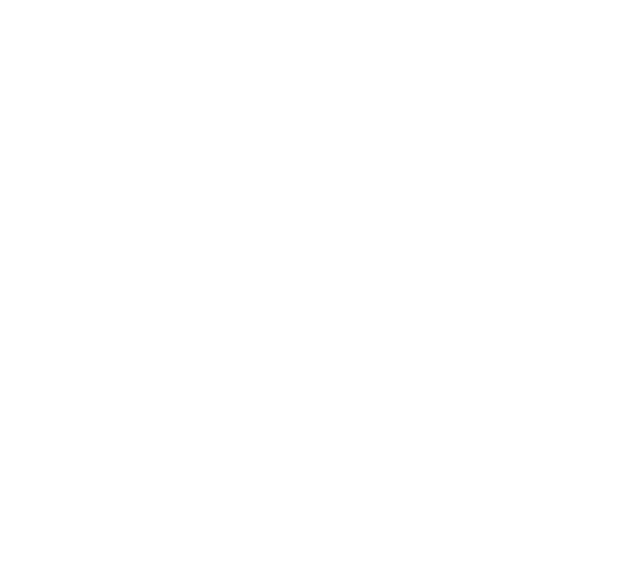
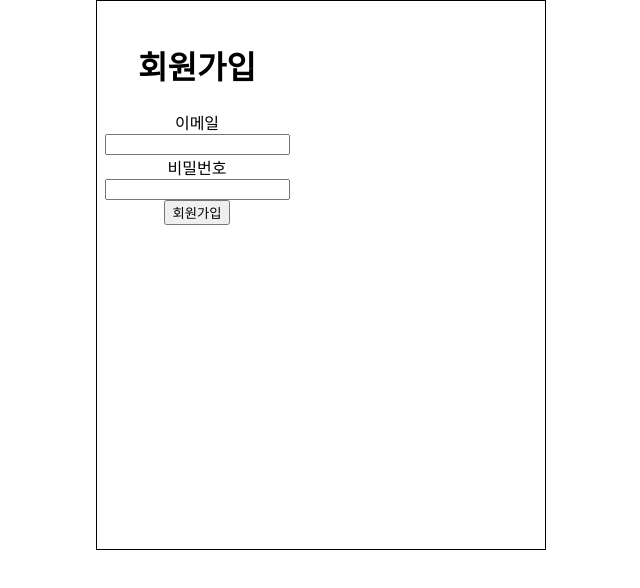
Before and after one commit to jioneee/wanted-pre-onboarding-frontend, a React (Create React App) app: page / in a window 1280 px wide. Shown: the top 588 px of the page, without its empty margins (319-959 px from the left). Built offline with nearby package versions, Linux system fonts and the light colour scheme.

Commit message:
Feat: signup, signin 틀 완성

```diff
--- a/package.json
+++ b/package.json
@@ -9,6 +9,7 @@
     "react": "^18.2.0",
     "react-dom": "^18.2.0",
     "react-scripts": "5.0.1",
+    "styled-components": "^6.0.0-rc.3",
     "web-vitals": "^2.1.4"
   },
   "scripts": {
--- a/src/App.css
+++ /dev/null
@@ -1,38 +0,0 @@
-.App {
-  text-align: center;
-}
-
-.App-logo {
-  height: 40vmin;
-  pointer-events: none;
-}
-
-@media (prefers-reduced-motion: no-preference) {
-  .App-logo {
-    animation: App-logo-spin infinite 20s linear;
-  }
-}
-
-.App-header {
-  background-color: #282c34;
-  min-height: 100vh;
-  display: flex;
-  flex-direction: column;
-  align-items: center;
-  justify-content: center;
-  font-size: calc(10px + 2vmin);
-  color: white;
-}
-
-.App-link {
-  color: #61dafb;
-}
-
-@keyframes App-logo-spin {
-  from {
-    transform: rotate(0deg);
-  }
-  to {
-    transform: rotate(360deg);
-  }
-}
--- a/src/App.js
+++ b/src/App.js
@@ -1,9 +1,9 @@
-import './App.css';
+import SignUpPage from './page/SignUpPage';
 
 function App() {
   return (
-    <div className="App">
-
+    <div >
+      <SignUpPage></SignUpPage>
     </div>
   );
 }
--- /dev/null
+++ b/src/components/SignUp.js
@@ -0,0 +1,38 @@
+import styled from 'styled-components'
+
+const SignUpContainer = styled.div`
+padding:20px;
+display: flex;
+flex-direction: column;
+box-sizing: border-box;
+width:200px;
+color:black;
+text-align: center;
+align-items: center;
+
+`
+
+const SignUpHeader = styled.h1`
+text-align: center;
+`
+
+const SignUp = () => {
+    return (
+
+
+            <SignUpContainer>
+               <SignUpHeader>회원가입</SignUpHeader>
+               이메일
+               <input data-testid="email-input" place="이메일을 입력하세요" type="email"/>
+               비밀번호
+               <input data-testid="password-input"  place="비밀번호를 입력하세요" type="password"/>
+
+               <button data-testid="signup-button">회원가입</button>
+            </SignUpContainer>
+
+    )
+
+
+}
+
+export default SignUp
--- /dev/null
+++ b/src/page/SignUpPage.js
@@ -0,0 +1,25 @@
+import styled from 'styled-components'
+import SignUp from '../components/SignUp'
+
+
+const Container = styled.div`
+margin: 0 auto;
+box-sizing: border-box;
+height: 550px;
+width:450px;
+border: 1px solid black;
+
+`
+
+
+const SignUpPage = () => {
+    return (
+        <Container>
+        <SignUp />
+        </Container>
+    )
+
+
+}
+
+export default SignUpPage
```
Also changed, not shown: src/components/SignIn.js (added, +38 -0 lines), 1 other file (tests, documents, lock files or other folders).
